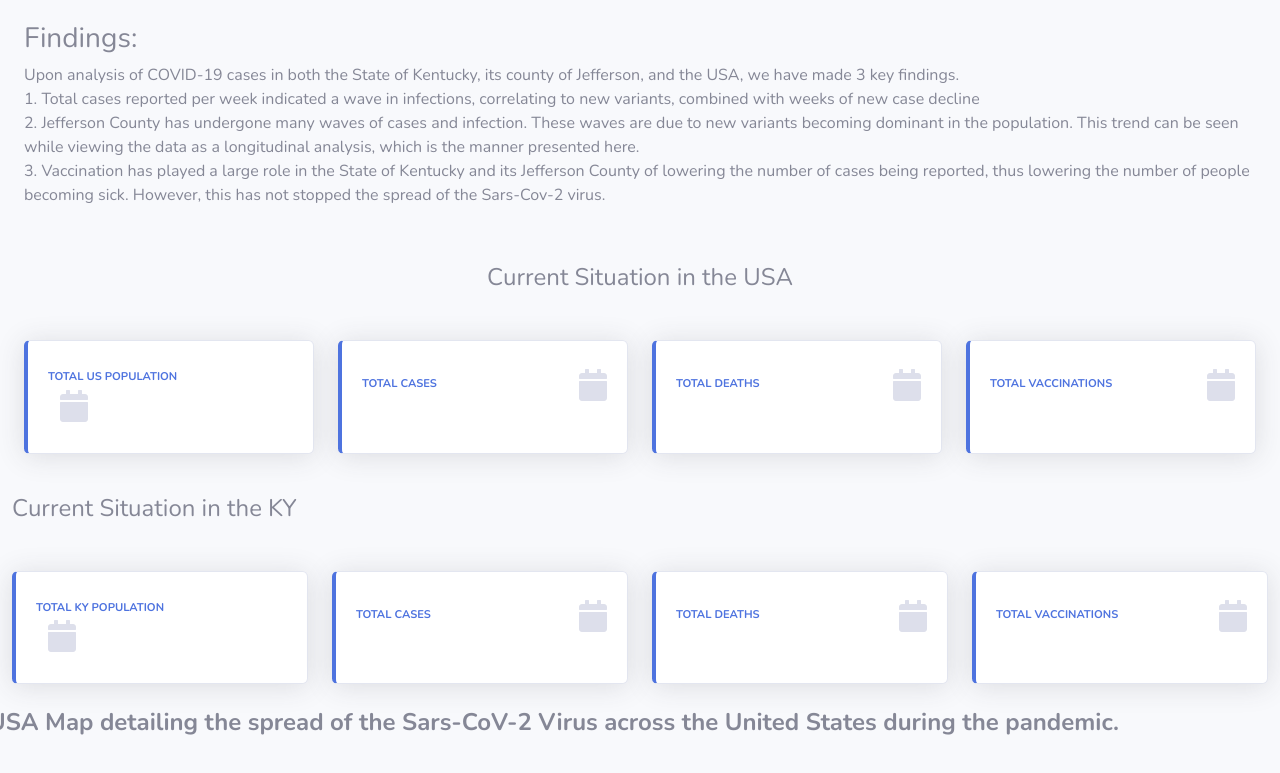
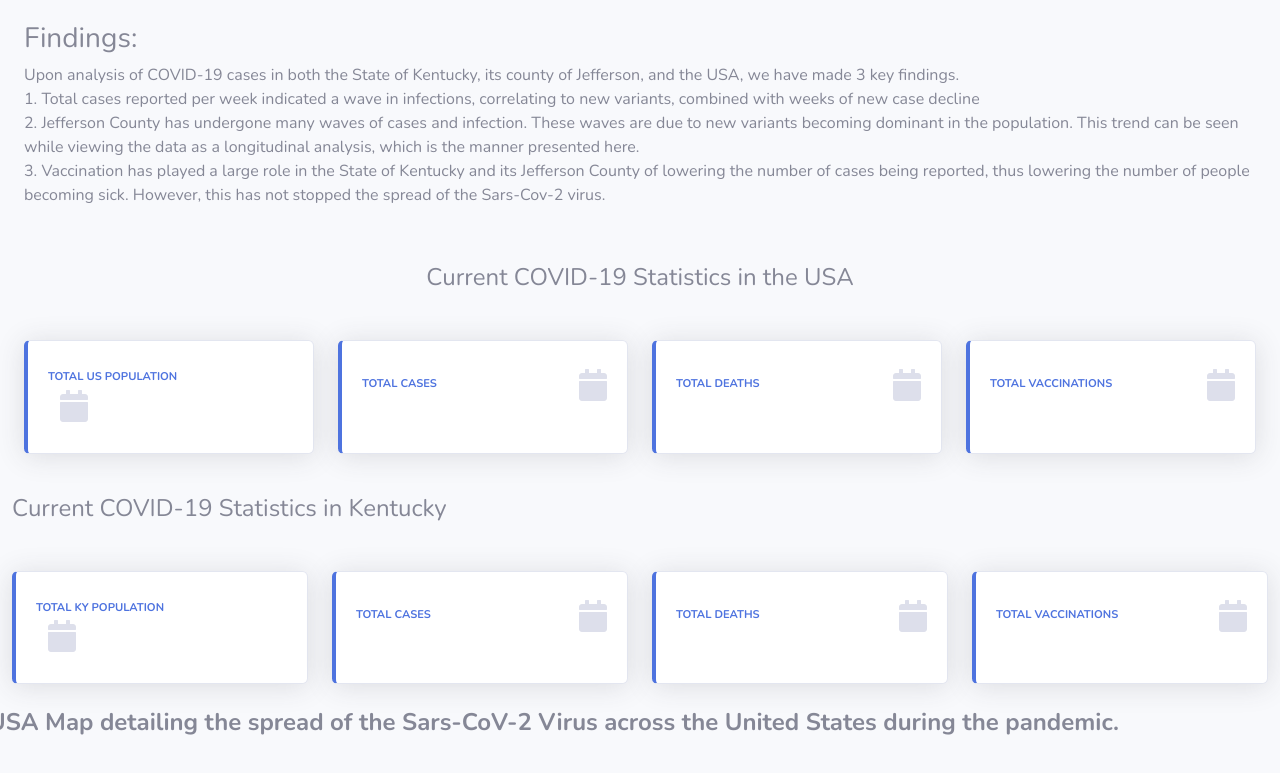
Before and after one commit to Paulrkcruz/CS7290_Term_Project, a website: page index.html in a window 1280 px wide. Shown: the part 1167-1940 px from the top of the page. Drawn offline with nearby package versions, Linux system fonts and the light colour scheme; grey boxes are pictures that could not be loaded; a script that the page names is missing.

Commit message:
Update index.html

```diff
--- a/index.html
+++ b/index.html
@@ -186,7 +186,7 @@ new Runtime().module(define, name => {
 
                     <br>
                     <!-- Content Row -->
-                    <center><p class="text-dark"><h4>Current Situation in the USA</h4><br></p></center>
+                    <center><p class="text-dark"><h4>Current COVID-19 Statistics in the USA</h4><br></p></center>
                     <div class="row">
                         <!-- Total US Population -->
                         <div class="col-xl-3 col-md-6 mb-4">
@@ -276,7 +276,7 @@ new Runtime().module(define, name => {
                                                     </div>
                                                 </div>
 
-                                                <center><p class="text-dark"><h4>Current Situation in the KY</h4><br></p></center>
+                                                <center><p class="text-dark"><h4>Current COVID-19 Statistics in Kentucky</h4><br></p></center>
                                                 <div class="row">
                                                     <!-- Total US Population -->
                                                     <div class="col-xl-3 col-md-6 mb-4">
```
